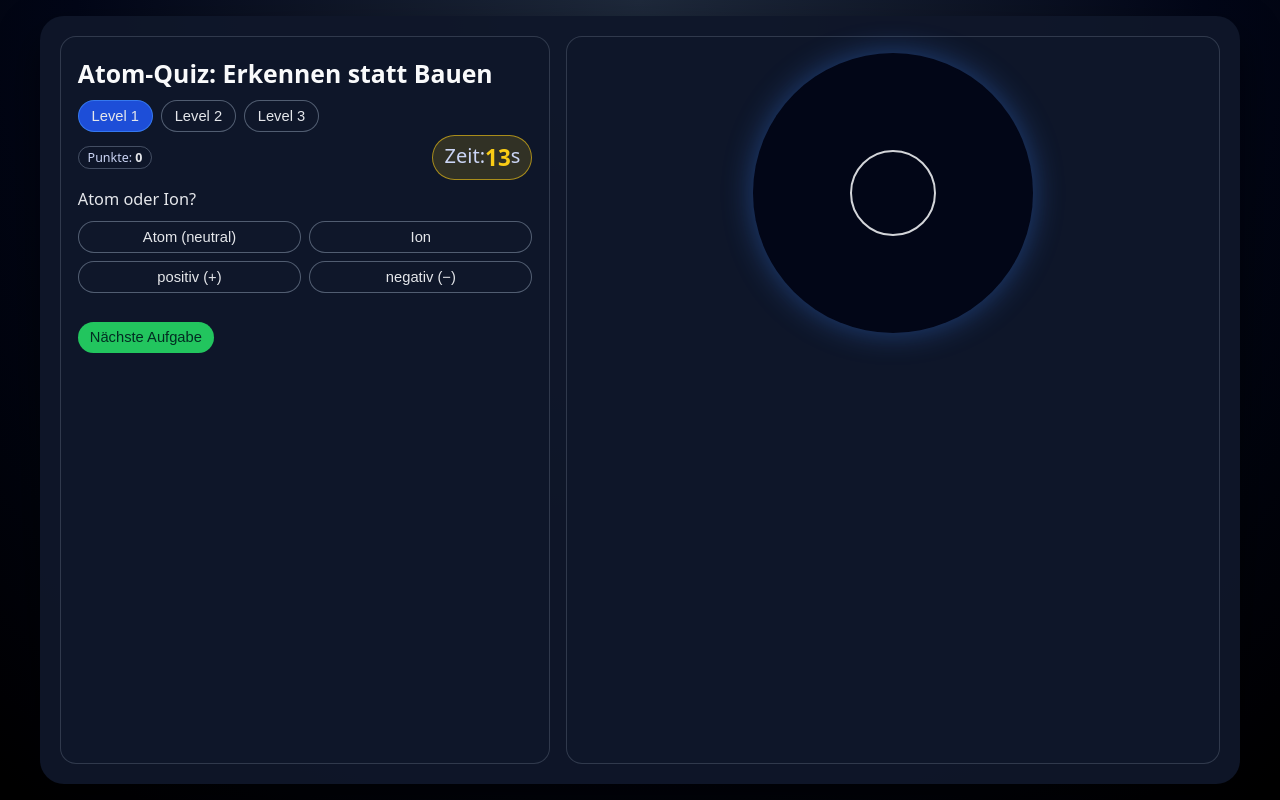
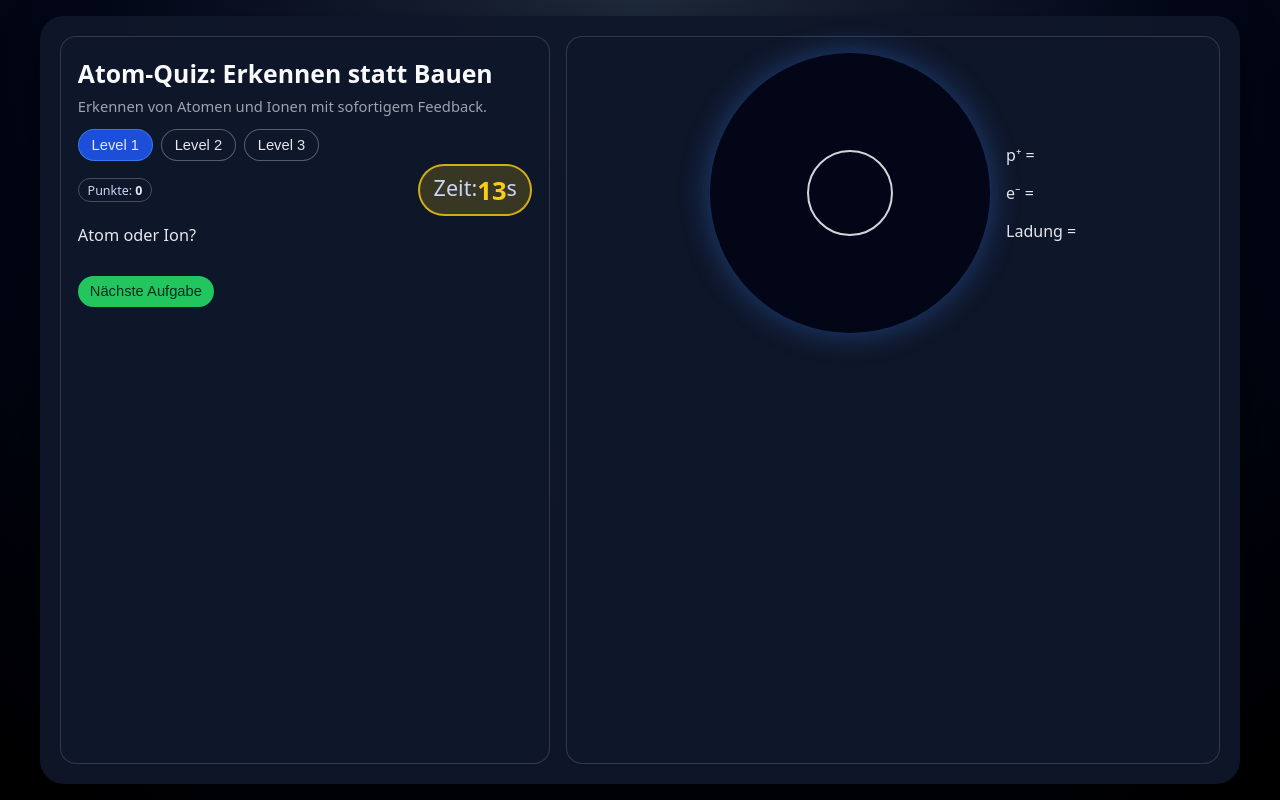
Before and after one commit to duckduckshow/atomtrainer2, a plain HTML site: page index.html in a window 1280 px wide. Both pictures are taken after a click on the button "Nächste Aufgabe". Drawn offline with Linux system fonts and the light colour scheme.

Commit message:
Refactor index.html for improved structure and styling

```diff
--- a/index.html
+++ b/index.html
@@ -70,7 +70,7 @@ h1{margin:.2rem 0 .35rem;font-size:1.55rem;color:#f9fafb}
 
 .controls{
   display:grid;
-  grid-template-columns: repeat(2, 1fr);
+  grid-template-columns: repeat(2, minmax(0,1fr));
   gap:.5rem;
 }
 
@@ -96,14 +96,14 @@ button.bad{background:#dc2626;color:#fff}
 .timer{
   margin-left:auto;
   font-variant-numeric: tabular-nums;
-  font-size:1.25rem;
-  padding:.35rem .7rem;
+  font-size:1.35rem;
+  padding:.4rem .85rem;
   border-radius:999px;
-  background: rgba(250,204,21,.15);
-  border:1px solid rgba(250,204,21,.6);
+  background: rgba(250,204,21,.18);
+  border:2px solid rgba(250,204,21,.8);
 }
 .timer b{
-  font-size:1.4rem;
+  font-size:1.6rem;
   color:#facc15;
 }
 
@@ -143,8 +143,9 @@ button.bad{background:#dc2626;color:#fff}
 <div class="app">
 
 <!-- LINKS -->
-<div class="card" id="leftCard">
+<div class="card">
 <h1>Atom-Quiz: Erkennen statt Bauen</h1>
+<div class="subtitle">Erkennen von Atomen und Ionen mit sofortigem Feedback.</div>
 
 <div class="tabs">
 <button class="tab active" id="tab1">Level 1</button>
@@ -161,7 +162,9 @@ Zeit: <b id="timer">15</b>s
 
 <div class="question" id="questionText"></div>
 
-<div id="level2Area">
+<div id="level1Area"></div>
+
+<div id="level2Area" style="display:none">
 <div class="controls">
 <button id="l2Atom" class="secondary">Atom (neutral)</button>
 <button id="l2Ion" class="secondary">Ion</button>
@@ -170,12 +173,14 @@ Zeit: <b id="timer">15</b>s
 </div>
 </div>
 
+<div id="level3Area" style="display:none"></div>
+
 <div class="feedback" id="feedback"></div>
 <button id="next" class="good">Nächste Aufgabe</button>
 </div>
 
 <!-- RECHTS -->
-<div class="card hide-numbers" id="rightCard">
+<div class="card" id="rightCard">
 <div class="atom-area">
 <div class="atom-visual" id="atomVisual">
 <div class="nucleus-circle"></div>
@@ -191,27 +196,32 @@ Zeit: <b id="timer">15</b>s
 </div>
 
 <script>
+/* ========= DATEN ========= */
 const ELEMENT={
-1:{name:"Wasserstoff"},8:{name:"Sauerstoff"},
-11:{name:"Natrium"},17:{name:"Chlor"}
+1:{name:"Wasserstoff",sym:"H"},
+8:{name:"Sauerstoff",sym:"O"},
+11:{name:"Natrium",sym:"Na"},
+17:{name:"Chlor",sym:"Cl"}
 };
 
+/* ✅ LESBARE IONEN */
 function labelOf(Z,charge){
   const el=ELEMENT[Z];
-const base=el?el.name:`Element Z=${Z}`;
-if(charge===0)return base+" – neutrales Atom";
+  const base=el?`${el.name} (${el.sym})`:`Element Z=${Z}`;
+  if(charge===0) return base+" – neutrales Atom";
   const sign=charge>0?"+":"−";
   const mag=Math.abs(charge);
   const ch=mag===1?sign:mag+sign;
-return `${base}-Ion (${ch})`;
+  return `${el.name}-Ion (${ch})`;
 }
 
-const TASKS=[
+const LEVEL2_TASKS=[
 {Z:11,e:10},{Z:8,e:10},{Z:17,e:18},{Z:1,e:0}
 ];
 
-let index=0,locked=false,score=0,timer=15,timerId;
-let Z,e;
+let state={
+level:2,index:0,locked:false,score:0,Z:0,e:0,timer:15,timerId:null
+};
 
 const l2Atom=document.getElementById("l2Atom");
 const l2Ion=document.getElementById("l2Ion");
@@ -224,16 +234,21 @@ const timerPill=document.getElementById("timerPill");
 function chargeOf(Z,e){return Z-e}
 
 function startTimer(){
-clearInterval(timerId);
-timer=15;timerEl.textContent=timer;
-timerId=setInterval(()=>{
-timer--;timerEl.textContent=timer;
-if(timer<=0){clearInterval(timerId);locked=true;feedback.textContent="Zeit abgelaufen";}
+clearInterval(state.timerId);
+state.timer=15;timerEl.textContent=state.timer;
+state.timerId=setInterval(()=>{
+state.timer--;timerEl.textContent=state.timer;
+if(state.timer<=0){
+clearInterval(state.timerId);
+state.locked=true;
+feedback.textContent="Zeit abgelaufen ⏱️";
+}
 },1000);
 }
 
+/* ✅ LEVEL-2-RESET FIX */
 function loadTask(){
-locked=false;
+state.locked=false;
 feedback.textContent="";
 l2Atom.disabled=false;
 l2Ion.disabled=false;
@@ -241,20 +256,20 @@ l2Pos.disabled=true;
 l2Neg.disabled=true;
 l2Atom.className=l2Ion.className=l2Pos.className=l2Neg.className="secondary";
 
-const t=TASKS[index];
-Z=t.Z;e=t.e;
+const t=LEVEL2_TASKS[state.index];
+state.Z=t.Z;state.e=t.e;
 document.getElementById("questionText").textContent="Atom oder Ion?";
 timerPill.style.display="inline-flex";
 startTimer();
 }
 
 function solve(atomIon,sign){
-if(locked)return;
-locked=true;clearInterval(timerId);
-const c=chargeOf(Z,e);
+if(state.locked)return;
+state.locked=true;clearInterval(state.timerId);
+const c=chargeOf(state.Z,state.e);
 const ok=(c===0 && atomIon==="atom")||(c>0&&sign==="pos")||(c<0&&sign==="neg");
-if(ok){score++;feedback.textContent="Richtig! ✔"}else{feedback.textContent="Falsch ❌"}
-document.getElementById("score").textContent=score;
+if(ok){state.score++;feedback.textContent="Richtig ✔"}else{feedback.textContent="Falsch ✘"}
+document.getElementById("score").textContent=state.score;
 }
 
 l2Atom.onclick=()=>solve("atom");
@@ -263,7 +278,7 @@ l2Pos.onclick=()=>solve("ion","pos");
 l2Neg.onclick=()=>solve("ion","neg");
 
 document.getElementById("next").onclick=()=>{
-index=(index+1)%TASKS.length;
+state.index=(state.index+1)%LEVEL2_TASKS.length;
 loadTask();
 };
 
```
Lines whose indentation alone changed are shown as unchanged.
